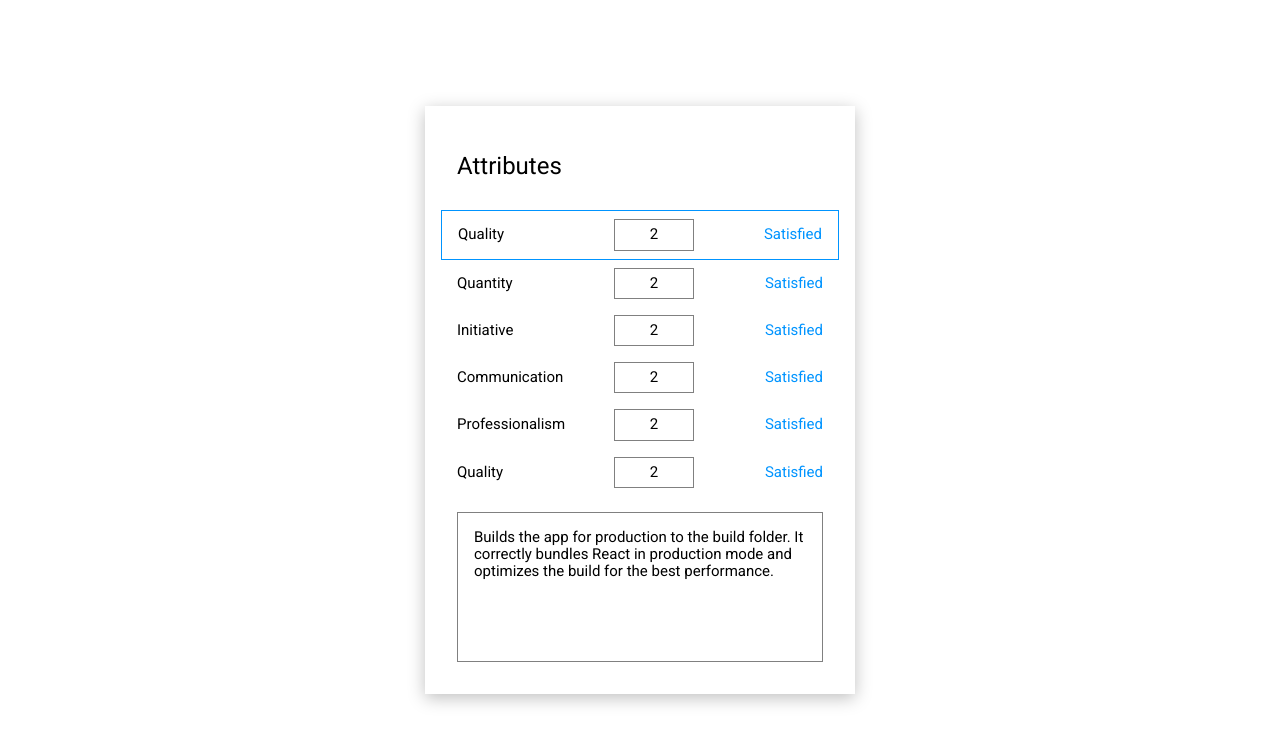
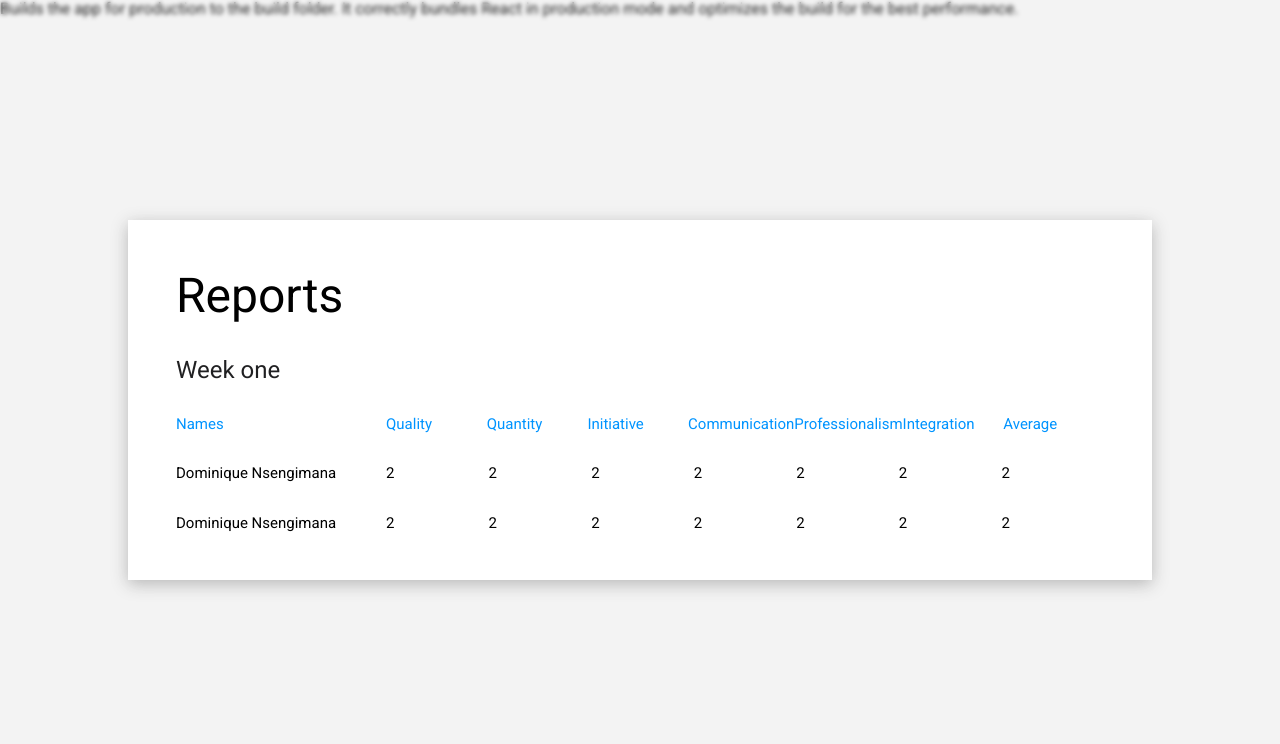
Before and after one commit to Jajabenit250/Pulse, a React (Create React App) app: page / in a window 1280 px wide. Shown: the top 744 px of the page. Built offline with nearby package versions, Linux system fonts and the light colour scheme.

Commit message:
finish designing

```diff
--- a/src/App.css
+++ b/src/App.css
@@ -5,7 +5,4 @@ html,body, #root{
 
 .container{
     height: 100%;
-    display: grid;
-    align-items: center;
-    justify-items: center;
 }
--- a/src/App.js
+++ b/src/App.js
@@ -2,12 +2,106 @@ import React from 'react';
 
 import './App.css';
 
+import { Reports } from "./components/reports/Reports";
 import { Report } from "./components/report/Report";
 
 function App() {
+
+  const data = [
+    {
+      week: "Week one",
+      reports: [
+        {
+          names: "Dominique Nsengimana",
+          reviews: {
+            quality: {
+              name: 'Quality',
+              rating: 2,
+              review: 'Satisfied',
+              reviewMessage: 'Ouilds the app for production to the build folder. It correctly bundles React in production mode and optimizes the build for the best performance.'
+            },
+            quantity: {
+              name: 'Quantity',
+              rating: 2,
+              review: 'Satisfied',
+              reviewMessage: 'Suilds the app for production to the build folder. It correctly bundles React in production mode and optimizes the build for the best performance.'
+            },
+            initiative: {
+              name: 'Initiative',
+              rating: 2,
+              review: 'Satisfied',
+              reviewMessage: 'Tuilds the app for production to the build folder. It correctly bundles React in production mode and optimizes the build for the best performance.'
+            },
+            communication: {
+              name: 'Communication',
+              rating: 2,
+              review: 'Satisfied',
+              reviewMessage: 'Xuilds the app for production to the build folder. It correctly bundles React in production mode and optimizes the build for the best performance.'
+            },
+            professionalism: {
+              name: 'Professionalism',
+              rating: 2,
+              review: 'Satisfied',
+              reviewMessage: 'Yuilds the app for production to the build folder. It correctly bundles React in production mode and optimizes the build for the best performance.'
+            },
+            integration: {
+              name: 'Integration',
+              rating: 2,
+              review: 'Satisfied',
+              reviewMessage: 'Guilds the app for production to the build folder. It correctly bundles React in production mode and optimizes the build for the best performance.'
+            }
+          }
+        },
+        {
+          names: "Dominique Nsengimana",
+          reviews: {
+            quality: {
+              name: 'Quality',
+              rating: 2,
+              review: 'Satisfied',
+              reviewMessage: 'Ouilds the app for production to the build folder. It correctly bundles React in production mode and optimizes the build for the best performance.'
+            },
+            quantity: {
+              name: 'Quantity',
+              rating: 2,
+              review: 'Satisfied',
+              reviewMessage: 'Suilds the app for production to the build folder. It correctly bundles React in production mode and optimizes the build for the best performance.'
+            },
+            initiative: {
+              name: 'Initiative',
+              rating: 2,
+              review: 'Satisfied',
+              reviewMessage: 'Tuilds the app for production to the build folder. It correctly bundles React in production mode and optimizes the build for the best performance.'
+            },
+            communication: {
+              name: 'Communication',
+              rating: 2,
+              review: 'Satisfied',
+              reviewMessage: 'Xuilds the app for production to the build folder. It correctly bundles React in production mode and optimizes the build for the best performance.'
+            },
+            professionalism: {
+              name: 'Professionalism',
+              rating: 2,
+              review: 'Satisfied',
+              reviewMessage: 'Yuilds the app for production to the build folder. It correctly bundles React in production mode and optimizes the build for the best performance.'
+            },
+            integration: {
+              name: 'Integration',
+              rating: 2,
+              review: 'Satisfied',
+              reviewMessage: 'Guilds the app for production to the build folder. It correctly bundles React in production mode and optimizes the build for the best performance.'
+            }
+          }
+        }
+      ]
+    }];
+
   return (
     <div className="container">
-      <Report/>
+      Builds the app for production to the build folder.
+        It correctly bundles React in production mode and optimizes the build for the best performance.
+      <Reports data={data[0]} />
+      {/* <Report data={reports[0].reviews}/> */}
     </div>
   );
 }
--- a/src/components/report/Report.css
+++ b/src/components/report/Report.css
@@ -73,3 +73,18 @@
 .active{
     border: #0094FF solid 1px;
 }
+
+.model-container{
+    position: fixed;
+    top: 0;
+    left: 0;
+    bottom: 0;
+    right: 0;
+    height: 100%;
+    display: grid;
+    align-items: center;
+    justify-items: center;
+
+    background: rgba(196, 196, 196, 0.2);
+    backdrop-filter: blur(2px);
+}
--- a/src/components/report/Report.js
+++ b/src/components/report/Report.js
@@ -3,59 +3,39 @@ import React, { Component } from 'react'
 import './Report.css';
 
 export class Report extends Component {
+
+    state = {
+        selectedIndex: 0
+    }
+
+    changeState(index){
+        this.setState({selectedIndex: index})
+    }
+
     render() {
+        const data = [this.props.data.quality, this.props.data.quantity,this.props.data.initiative,this.props.data.communication,this.props.data.professionalism, this.props.data.integration];
         return (
+            <div className="model-container">
                 <div className="report-model">
                     <div className="report-row pd-16">
                         <div className="report-header">Attributes</div>
                     </div>
                     <div className="report-row">
                         <div className="report-table">
-                        <div className="report-table-row pd-l-16 row-items active">
-                            <div className="report-table-col row-item">Quality</div>
+
+                            {data.map((item, index) => {
+                                return (
+                                    <div className="report-table-row pd-l-16 row-items" key={index} onClick={()=> {this.changeState(index)}}>
+                                        <div className="report-table-col row-item">{item.name}</div>
                                         <div className="report-table-col row-item">
-                                <div className="item-border">2</div>
+                                            <div className="item-border">{item.rating}</div>
                                         </div>
-                            <div className="report-table-col row-item cl-brue align-r">Satisfied</div>
+                                        <div className="report-table-col row-item cl-brue align-r">{item.review}</div>
                                     </div>
-                        <div className="report-table-row pd-l-16 row-items">
-                            <div className="report-table-col row-item">Quantity</div>
-                            <div className="report-table-col row-item">
-                                <div className="item-border">2</div>
-                            </div>
-                            <div className="report-table-col row-item cl-brue align-r">Satisfied</div>
-                        </div>
-                        <div className="report-table-row pd-l-16 row-items">
-                            <div className="report-table-col row-item">Initiative</div>
-                            <div className="report-table-col row-item">
-                                <div className="item-border">2</div>
-                            </div>
-                            <div className="report-table-col row-item cl-brue align-r">Satisfied</div>
-                        </div>
-                        <div className="report-table-row pd-l-16 row-items">
-                            <div className="report-table-col row-item">Communication</div>
-                            <div className="report-table-col row-item">
-                                <div className="item-border">2</div>
-                            </div>
-                            <div className="report-table-col row-item cl-brue align-r">Satisfied</div>
-                        </div>
-                        <div className="report-table-row pd-l-16 row-items">
-                            <div className="report-table-col row-item">Professionalism</div>
-                            <div className="report-table-col row-item">
-                                <div className="item-border">2</div>
-                            </div>
-                            <div className="report-table-col row-item cl-brue align-r">Satisfied</div>
-                        </div>
-                        <div className="report-table-row pd-l-16 row-items">
-                            <div className="report-table-col row-item">Quality</div>
-                            <div className="report-table-col row-item">
-                                <div className="item-border">2</div>
-                            </div>
-                            <div className="report-table-col row-item cl-brue align-r">Satisfied</div>
-                        </div>
-                        <div className="report-table-review">
-                        Builds the app for production to the build folder.
-It correctly bundles React in production mode and optimizes the build for the best performance.
+                                );
+                            })}
+
+                            <div className="report-table-review">{data[this.state.selectedIndex].reviewMessage}</div>
                         </div>
                     </div>
                 </div>
--- a/src/components/reports/Reports.css
+++ b/src/components/reports/Reports.css
@@ -46,3 +46,18 @@
     cursor: pointer;
     background-color: rgba(0, 149, 255, 0.24);
 }
+
+.model-container{
+    position: fixed;
+    top: 0;
+    left: 0;
+    bottom: 0;
+    right: 0;
+    height: 100%;
+    display: grid;
+    align-items: center;
+    justify-items: center;
+
+    background: rgba(196, 196, 196, 0.2);
+    backdrop-filter: blur(2px);
+}
--- a/src/components/reports/Reports.js
+++ b/src/components/reports/Reports.js
@@ -5,12 +5,13 @@ import './Reports.css';
 export class Reports extends Component {
     render() {
         return (
+            <div className="model-container">
                 <div className="reports-model">
                     <div className="reports-row pd-16">
                         <div className="reports-header">Reports</div>
                     </div>
                     <div className="reports-row pd-16">
-                    <div className="reports-week">Week one</div>
+                    <div className="reports-week">{this.props.data.week}</div>
                     </div>
                     <div className="reports-row">
                         <div className="reports-table">
@@ -24,35 +25,20 @@ export class Reports extends Component {
                                 <div className="reports-table-col hd-item">Integration</div>
                                 <div className="reports-table-col hd-item">Average</div>
                             </div>
-                        <div className="reports-table-row row-items pd-16">
-                            <div className="reports-table-col row-item">Dominique Nsengimana</div>
-                            <div className="reports-table-col row-item">1</div>
-                            <div className="reports-table-col row-item">2</div>
-                            <div className="reports-table-col row-item">1</div>
-                            <div className="reports-table-col row-item">2</div>
-                            <div className="reports-table-col row-item">2</div>
-                            <div className="reports-table-col row-item">2</div>
-                            <div className="reports-table-col row-item">0.8</div>
+                            {this.props.data.reports.map((item, index) => {
+                                return (
+                                    <div key={index} className="reports-table-row row-items pd-16">
+                                        <div className="reports-table-col row-item">{item.names}</div>
+                                        <div className="reports-table-col row-item">{item.reviews.quality.rating}</div>
+                                        <div className="reports-table-col row-item">{item.reviews.quantity.rating}</div>
+                                        <div className="reports-table-col row-item">{item.reviews.initiative.rating}</div>
+                                        <div className="reports-table-col row-item">{item.reviews.communication.rating}</div>
+                                        <div className="reports-table-col row-item">{item.reviews.professionalism.rating}</div>
+                                        <div className="reports-table-col row-item">{item.reviews.integration.rating}</div>
+                                        <div className="reports-table-col row-item">{(item.reviews.quality.rating + item.reviews.quantity.rating + item.reviews.initiative.rating + item.reviews.communication.rating + item.reviews.professionalism.rating + item.reviews.integration.rating) / 6}</div>
                                     </div>
-                        <div className="reports-table-row row-items pd-16">
-                            <div className="reports-table-col row-item">Dominique Nsengimana</div>
-                            <div className="reports-table-col row-item">1</div>
-                            <div className="reports-table-col row-item">2</div>
-                            <div className="reports-table-col row-item">1</div>
-                            <div className="reports-table-col row-item">2</div>
-                            <div className="reports-table-col row-item">2</div>
-                            <div className="reports-table-col row-item">2</div>
-                            <div className="reports-table-col row-item">0.8</div>
-                        </div>
-                        <div className="reports-table-row row-items pd-16">
-                            <div className="reports-table-col row-item">Dominique Nsengimana</div>
-                            <div className="reports-table-col row-item">1</div>
-                            <div className="reports-table-col row-item">2</div>
-                            <div className="reports-table-col row-item">1</div>
-                            <div className="reports-table-col row-item">2</div>
-                            <div className="reports-table-col row-item">2</div>
-                            <div className="reports-table-col row-item">2</div>
-                            <div className="reports-table-col row-item">0.8</div>
+                                );
+                            })}
                         </div>
                     </div>
                 </div>
```
Lines whose indentation alone changed are shown as unchanged.
